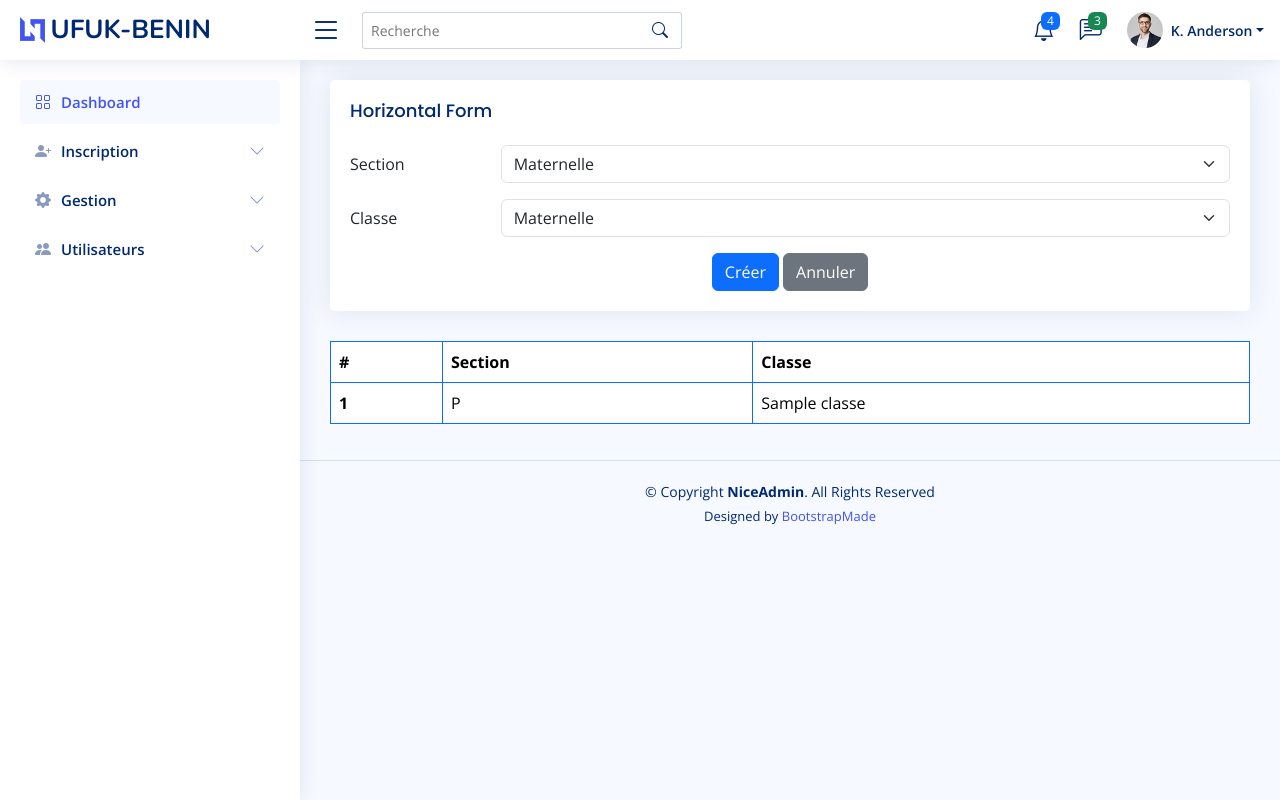
After one commit to GIT121991/Projet_Cantine, a Django app: page /classes in a window 1280 px wide. The commit adds this page. Run offline with Django 4.2, Linux system fonts and the light colour scheme; tables that the repository leaves empty hold one stand-in row (values such as "Sample post"); some libraries are stand-ins or nearby versions.

Commit message:
Deuxieme commit

```diff
--- a/App_Cantine/models.py
+++ b/App_Cantine/models.py
@@ -4,11 +4,16 @@ from django.contrib.auth.models import AbstractUser
 # Create your models here.
 
 class Classes(models.Model):
+    classe_niveau=(("P","Primaire"),("C","Collège"),("L","Lycée"))
     id=models.AutoField(primary_key=True)
+    niveau=models.CharField(default="C",choices=classe_niveau,max_length=10)
     classe_name=models.CharField(max_length=50)
     created_at=models.DateTimeField(auto_now_add=True)
     updated_at=models.DateTimeField(auto_now_add=True)
     objects=models.Manager()
+
+    def __str__(self):
+        return f"{self.niveau} {self.classe_name}"
 
 class CustomUser(AbstractUser):
     user_type_data=((1,"Admin"),(2,"Gérand"),(3,"Agent"), (4,"Eleve"), (5,"Enseignant"))
--- a/App_Cantine/templates/base.html
+++ b/App_Cantine/templates/base.html
@@ -320,6 +320,11 @@
               <i class="bi bi-circle"></i><span>Type Abonnement</span>
             </a>
           </li>
+          <li>
+            <a href="{% url 'classes' %}">
+              <i class="bi bi-circle"></i><span>Classes</span>
+            </a>
+          </li>
         </ul>
       </li><!-- End Forms Nav -->
 
--- /dev/null
+++ b/App_Cantine/templates/classes.html
@@ -0,0 +1,73 @@
+{% extends "base.html" %}
+{% block main %}
+   <div class="card">
+        <div class="card-body">
+          <h5 class="card-title">Horizontal Form</h5>
+
+          <!-- Horizontal Form -->
+          <form action="{% url 'classes' %}" method="POST">
+            {% csrf_token %}
+            <div class="row mb-3">
+                <label class="col-sm-2 col-form-label">Section</label>
+                <div class="col-sm-10">
+                  <select class="form-select" aria-label="Default select example" name="section">
+
+                    <option value="Maternelle">Maternelle</option>
+                    <option value="Primaire">Primaire</option>
+                    <option value="Collège">Collège</option>
+                    <option value="Lycée">Lycée</option>
+                  </select>
+                </div>
+            </div>
+            <div class="row mb-3">
+                <label class="col-sm-2 col-form-label">Classe</label>
+                <div class="col-sm-10">
+                  <select class="form-select" aria-label="Default select example" name="classe">
+                    <option selected="">Maternelle</option>
+                    <option value="CI">CI</option>
+                    <option value="CP">CP</option>
+                    <option value="CE1">CE1</option>
+                    <option value="CE2">CE2</option>
+                    <option value="CM1">CM1</option>
+                    <option value="CM2">CM2</option>
+                    <option value="6ème">6ème</option>
+                    <option value="5ème">5ème</option>
+                    <option value="4ème">4ème</option>
+                    <option value="3ème">3ème</option>
+                    <option value="2nde">2nde</option>
+                    <option value="1ère">1ère</option>
+                    <option value="tle">Tle</option>
+
+                  </select>
+                </div>
+            </div>
+
+            <div class="text-center">
+              <button type="submit" class="btn btn-primary">Créer</button>
+              <button type="reset" class="btn btn-secondary">Annuler</button>
+            </div>
+          </form><!-- End Horizontal Form -->
+
+        </div>
+   </div>
+  <div>
+    <table class="table table-bordered border-primary">
+        <thead>
+          <tr>
+            <th scope="col">#</th>
+            <th scope="col">Section</th>
+            <th scope="col">Classe</th>
+          </tr>
+        </thead>
+        <tbody>
+        {% for classe in classes %}
+          <tr>
+            <th scope="row">{{classe.id}}</th>
+            <td>{{classe.niveau}}</td>
+            <td>{{classe.classe_name}}</td>
+          </tr>
+        {% endfor %}
+        </tbody>
+      </table>
+  </div>
+{% endblock %}
--- a/App_Cantine/urls.py
+++ b/App_Cantine/urls.py
@@ -5,4 +5,5 @@ from App_Cantine import views
 urlpatterns = [
     path('', views.login, name='login'),
     path('dashboard', views.dashboard, name='dashboard'),
+    path('classes', views.classes, name='classes'),
 ]
--- a/App_Cantine/views.py
+++ b/App_Cantine/views.py
@@ -1,5 +1,6 @@
 from django.http import HttpResponse
-from django.shortcuts import render
+from django.shortcuts import render, redirect
+from .models import Classes
 
 # Create your views here.
 def index(request):
@@ -14,3 +15,14 @@ def dashboard(request):
 
 def login(request):
     return render(request,'login.html')
+
+def classes(request):
+    if request.method == "POST":
+        section = request.POST.get("section")
+        classe = request.POST.get("classe")
+        room = Classes.objects.create(niveau=section, classe_name=classe)
+        room.save()
+        return redirect("classes")
+    else:
+        room = Classes.objects.all()
+        return render(request,'classes.html', {'classes':room})
--- a/Cantine/settings.py
+++ b/Cantine/settings.py
@@ -110,7 +110,7 @@ AUTH_PASSWORD_VALIDATORS = [
 # Internationalization
 # https://docs.djangoproject.com/en/4.2/topics/i18n/
 
-LANGUAGE_CODE = 'fr-fr'
+LANGUAGE_CODE = 'fr'
 
 TIME_ZONE = 'UTC'
 
```
Also changed, not shown: App_Cantine/forms.py (added, +8 -0 lines), App_Cantine/migrations/0002_classes_niveau.py (added).
